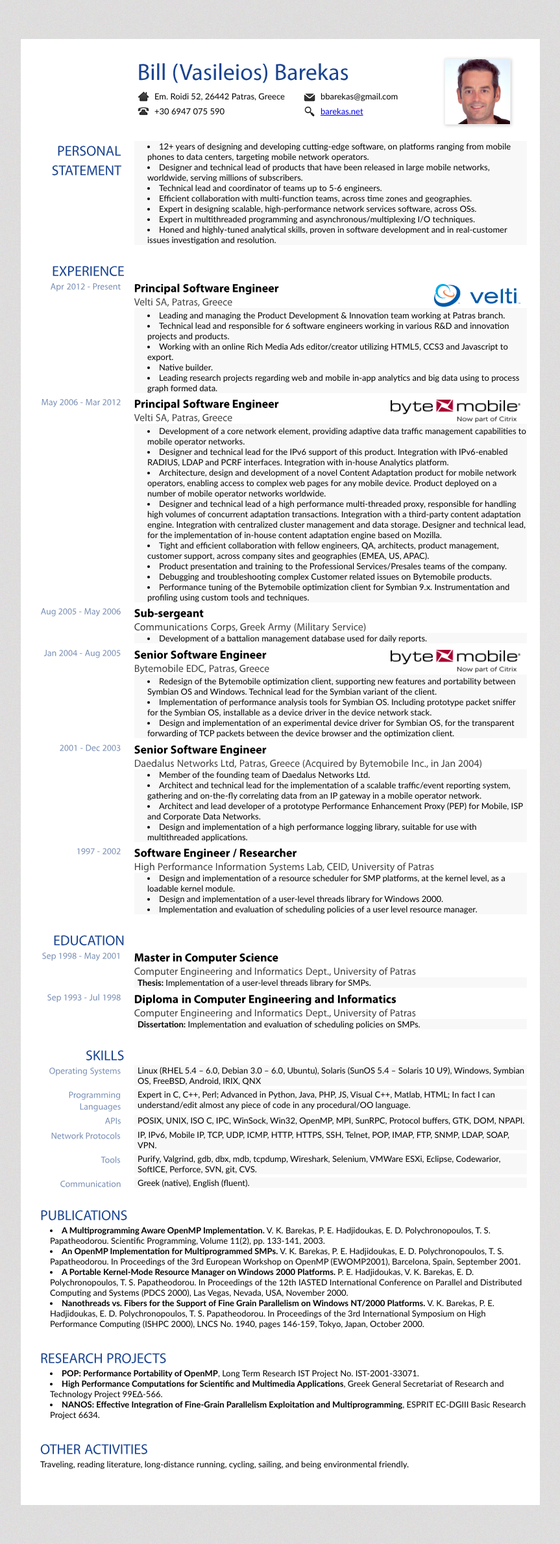
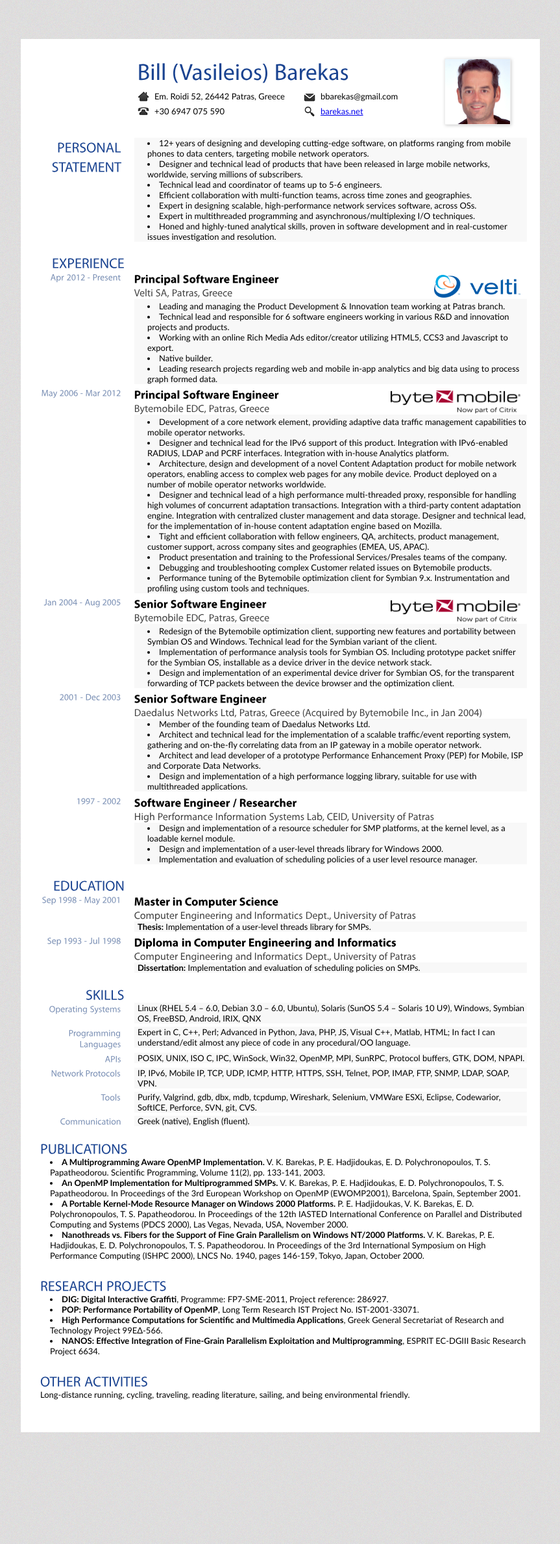
Before and after one commit to bbarekas/bbarekas.github.com, a Jekyll site: the page resume/index.html, which Jekyll copies as it is, in a window 1280 px wide. Shown: the whole page at 65% size, without its empty margins (208-1071 px from the left). Built offline with Jekyll 4.4.1, drawn with Linux system fonts in a browser that asks for light colours; Markdown is read by kramdown in place of the engine named in the settings; after the commit the page ends 2264 px from its top, so only the background shows below that.

Commit message:
Remove military service. Remove vertical whitespace.

```diff
--- a/resume/css/resume.css
+++ b/resume/css/resume.css
@@ -34,7 +34,7 @@ body {
 .section {
    height: auto;
    overflow: hidden;
-   padding-bottom:20px;
+   padding-bottom: 15px;
    clear: both;
 }
 
@@ -44,16 +44,16 @@ body {
     text-align: right;
     color: #1b4491;
     margin-right: 640px;
-    height: 30px;
-    line-height: 30px;
+    height: 26px;
+    line-height: 26px;
 }
 
 .section_title_full {
     clear: both;
     font-size: 22px;
     color: #1b4491;
-    height: 30px;
-    line-height: 30px;
+    height: 26px;
+    line-height: 26px;
     float: left;
     margin-left: 30px;
 }
@@ -156,6 +156,11 @@ ul.info li {
 	float:left;
 }
 
+ul.no-bullet {
+    list-style-type: none;
+    margin-left: -15px;
+}
+
 /* SELF INFORMATION */
 /* ----------------------------------------- */
 h1  {
--- a/resume/index.html
+++ b/resume/index.html
@@ -1,7 +1,7 @@
 <!DOCTYPE html>
 <html>
 <head>
-    <title>Bill Barekas' Curriculum Vitae</title>
+    <title>Bill Barekas Curriculum Vitae</title>
     <meta http-equiv="Content-Type" content="text/html; charset=UTF-8" />
 
     <link type="text/css" rel="stylesheet" href="css/resume.css"/>
@@ -206,7 +206,7 @@
             </div>
         </div>
 
-
+<!--
         <div class="position">
             <div class="right">
                 <div class="position_header">
@@ -232,7 +232,7 @@
                 </div>
             </div>
         </div>
-
+-->
 
         <div class="position">
             <div class="right">
@@ -420,8 +420,12 @@
         <div class="position">
             <div class="right">
                 <div class="tasks">
+                  <ul class="info no-bullet">
+                    <li>
                         Linux (RHEL 5.4 – 6.0, Debian 3.0 – 6.0, Ubuntu), Solaris (SunOS 5.4 – Solaris 10 U9), Windows,
                         Symbian OS, FreeBSD, Android, IRIX, QNX
+                    </li>
+                  </ul>
                 </div>
             </div>
             <div class="left">
@@ -433,8 +437,12 @@
         <div class="position">
             <div class="right">
                 <div class="tasks">
+                  <ul class="info no-bullet">
+                    <li>
                         Expert in C, C++, Perl; Advanced in Python, Java, PHP, JS, Visual C++, Matlab, HTML;
                         In fact I can understand/edit almost any piece of code in any procedural/OO language.
+                    </li>
+                  </ul>
                 </div>
             </div>
             <div class="left">
@@ -446,8 +454,12 @@
         <div class="position">
             <div class="right">
                 <div class="tasks">
+                  <ul class="info no-bullet">
+                    <li>
                         POSIX, UNIX, ISO C, IPC, WinSock, Win32, OpenMP, MPI,
                         SunRPC, Protocol buffers, GTK, DOM, NPAPI.
+                    </li>
+                  </ul>
                 </div>
             </div>
             <div class="left">
@@ -459,8 +471,12 @@
         <div class="position">
             <div class="right">
                 <div class="tasks">
+                  <ul class="info no-bullet">
+                    <li>
                         IP, IPv6, Mobile IP, TCP, UDP, ICMP, HTTP, HTTPS, SSH,
                         Telnet, POP, IMAP, FTP, SNMP, LDAP, SOAP, VPN.
+                    </li>
+                  </ul>
                 </div>
             </div>
             <div class="left">
@@ -472,9 +488,13 @@
         <div class="position">
             <div class="right">
                 <div class="tasks">
+                  <ul class="info no-bullet">
+                    <li>
                         Purify, Valgrind, gdb, dbx, mdb, tcpdump, Wireshark,
                         Selenium, VMWare ESXi, Eclipse, Codewarior, SoftICE,
                         Perforce, SVN, git, CVS.
+                    </li>
+                  </ul>
                 </div>
             </div>
             <div class="left">
@@ -553,6 +573,10 @@
                 <div class="tasks">
                 <ul class="info">
                     <li>
+                        <b>DIG: Digital Interactive Graffiti</b>,
+                        Programme: FP7-SME-2011, Project reference: 286927.
+                    </li>
+                    <li>
                         <b>POP: Performance Portability of OpenMP</b>,
                         Long Term Research IST Project No. IST-2001-33071.
                     </li>
@@ -580,9 +604,12 @@
         <div class="position">
             <div class="full_line">
                 <div class="tasks">
-                    <p>Traveling, reading literature,
-                    long-distance running, cycling, sailing, and being
-                    environmental friendly.</p>
+                  <ul class="info no-bullet">
+                    <li>
+                        Long-distance running, cycling, traveling, reading
+                        literature, sailing, and being environmental friendly.
+                    </li>
+                  </ul>
                 </div>
             </div>
         </div>
```
Also changed, not shown: other parts of resume/index.html (+1 -1 lines). Lines whose indentation alone changed are shown as unchanged.
